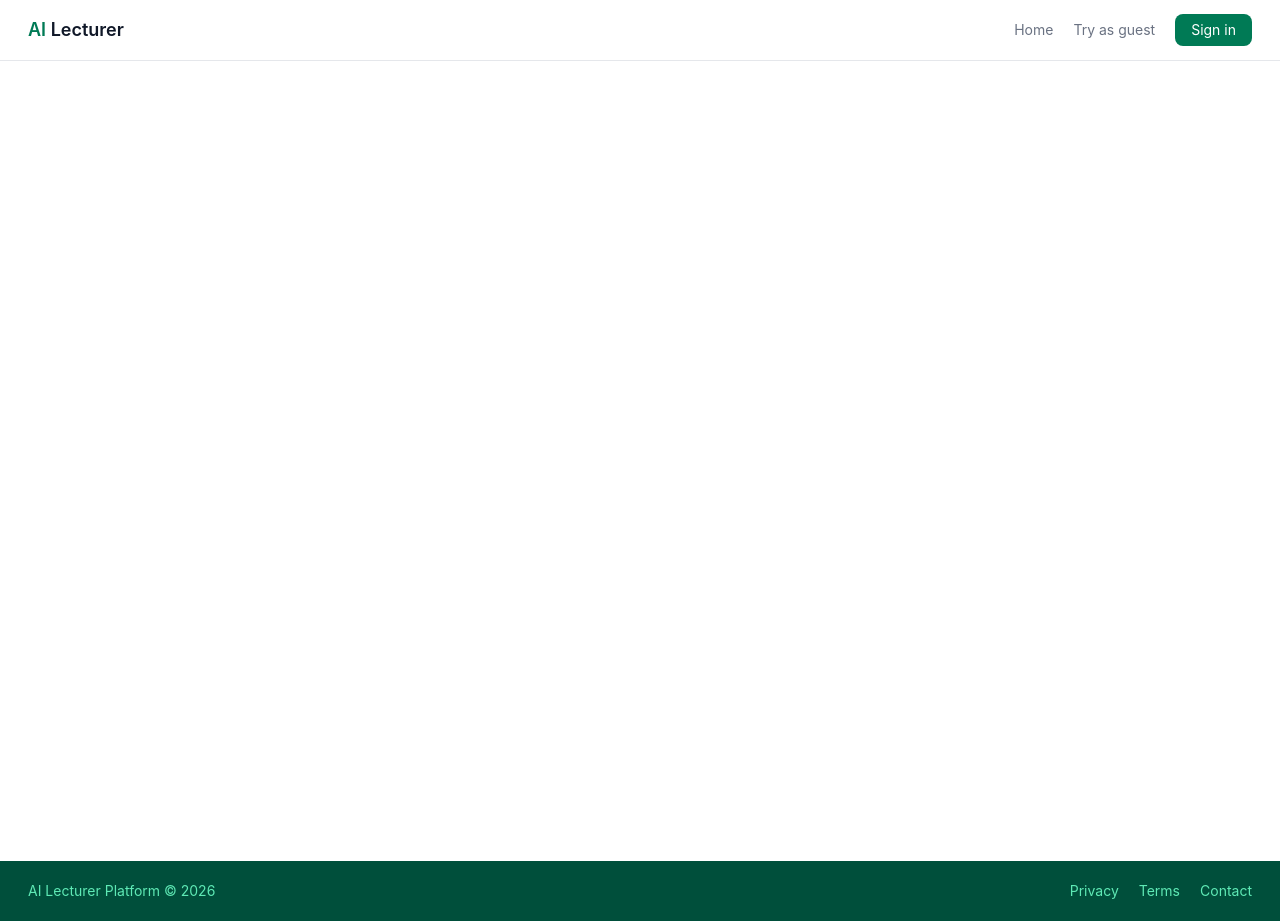
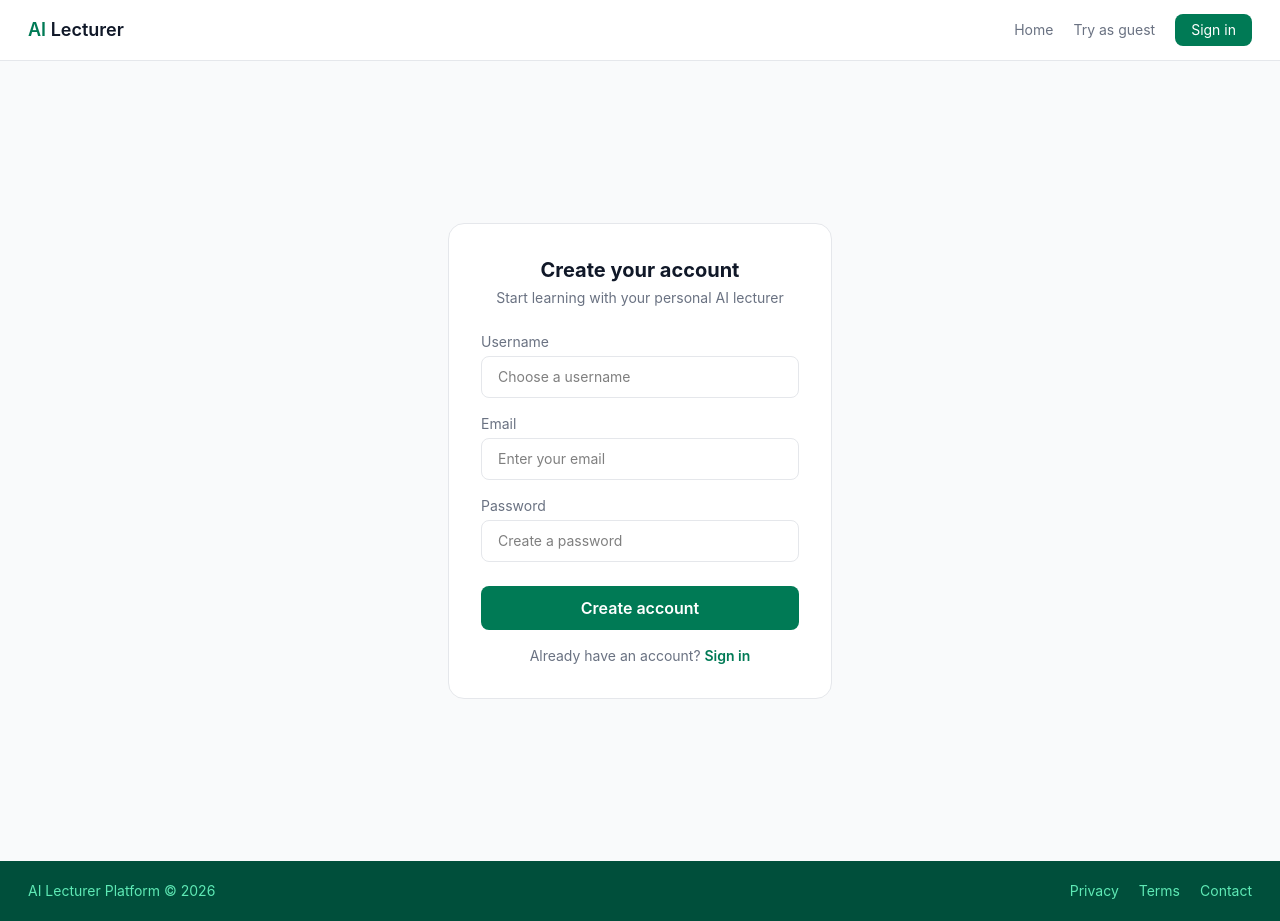
Before and after one commit to abdulbasitfaruq/Ai-lecturer-platform, a React app in the folder frontend/: page /register in a window 1280 px wide. Built offline with nearby package versions, Linux system fonts and the light colour scheme; the HTML template or start-up script is replaced by a standard one.

Commit message:
add registering page and fixing the error

```diff
--- a/frontend/src/App.jsx
+++ b/frontend/src/App.jsx
@@ -1,23 +1,21 @@
 import Navbar from './components/Navbar'
 import Footer from './components/Footer'
 import HomePage from './pages/HomePage'
-import {Routes, Route} from 'react-router-dom'
+import {Routes, Route, BrowserRouter} from 'react-router-dom'
 import LoginPage from './pages/LoginPage'
+import RegisterPage from './pages/RegisterPage'
 
 function App() {
     return (
-        <div>
+        <BrowserRouter>
                 <Navbar />
-
-            <main className="min-h-screen">
                     <Routes>
                         <Route path="/" element={<HomePage  />} />
                         <Route path="/login" element={<LoginPage />} />
+                        <Route path="/register" element={<RegisterPage />} />
                     </Routes>
-            </main>
-
                 <Footer />
-        </div>
+        </BrowserRouter>
     )
 }
 
--- a/frontend/src/main.jsx
+++ b/frontend/src/main.jsx
@@ -1,13 +1,11 @@
 import React from 'react'
 import ReactDOM from 'react-dom/client'
-import { BrowserRouter } from 'react-router-dom'
+
 import App from './App.jsx'
 import './index.css'
 
 ReactDOM.createRoot(document.getElementById('root')).render(
   <React.StrictMode>
-    <BrowserRouter>
-      <App />
-    </BrowserRouter>
+      <App/>
   </React.StrictMode>
 )
--- /dev/null
+++ b/frontend/src/pages/RegisterPage.jsx
@@ -0,0 +1,99 @@
+import { useState } from 'react';
+import { useNavigate,Link } from 'react-router-dom';
+import { registerUser } from '../services/api';
+
+function RegisterPage() {
+    const navigate = useNavigate();
+    const [username, setUsername] = useState('');
+    const [email, setEmail] = useState('');
+    const [password, setPassword] = useState('');
+    const [error, setError] = useState('');
+    const [loading, setLoading] = useState(false);
+
+
+    const handleRegister = async (e) => {
+        e.preventDefault();
+        setLoading(true);
+        setError('');
+
+
+        try {
+          await registerUser(username, email, password);
+          navigate('/login');
+        } catch (err) {
+        setError(err.response?.data?.message || 'Registration failed. Username or email Already exists');
+          } finally {
+            setLoading(false);
+          }
+    }
+
+
+    return (
+        <div className="bg-gray-50 min-h-screen flex items-center justify-center">
+            <div className="bg-white rounded-2xl border border-gray-200 p-8 w-96">
+                <h2 className="text-xl font-bold text-gray-900 text-center mb-1">
+                    Create your account
+                </h2>
+                <p className="text-sm text-gray-500 text-center mb-6">
+                    Start learning with your personal AI lecturer
+                </p>
+
+                {error && (
+                    <div className="bg-red-50 text-red-600 text-sm p-3 rounded-lg mb-4">
+                        {error}
+                    </div>
+                )}
+
+                <div className="mb-4">
+                    <label className="block text-sm text-gray-500 mb-1">Username</label>
+                    <input
+                        type="text"
+                        value={username}
+                        onChange={(e) => setUsername(e.target.value)}
+                        className="w-full border border-gray-200 rounded-lg px-4 py-2.5 text-sm focus:outline-none focus:border-emerald-700"
+                        placeholder="Choose a username"
+                    />
+                </div>
+
+                <div className="mb-4">
+                    <label className="block text-sm text-gray-500 mb-1">Email</label>
+                    <input
+                        type="email"
+                        value={email}
+                        onChange={(e) => setEmail(e.target.value)}
+                        className="w-full border border-gray-200 rounded-lg px-4 py-2.5 text-sm focus:outline-none focus:border-emerald-700"
+                        placeholder="Enter your email"
+                    />
+                </div>
+
+                <div className="mb-6">
+                    <label className="block text-sm text-gray-500 mb-1">Password</label>
+                    <input
+                        type="password"
+                        value={password}
+                        onChange={(e) => setPassword(e.target.value)}
+                        className="w-full border border-gray-200 rounded-lg px-4 py-2.5 text-sm focus:outline-none focus:border-emerald-700"
+                        placeholder="Create a password"
+                    />
+                </div>
+
+                <button
+                    onClick={handleRegister}
+                    disabled={loading}
+                    className="w-full bg-emerald-700 text-white py-2.5 rounded-lg font-semibold hover:bg-emerald-800 disabled:bg-gray-300"
+                >
+                    {loading ? 'Creating account...' : 'Create account'}
+                </button>
+
+                <p className="text-sm text-gray-500 text-center mt-4">
+                    Already have an account?{' '}
+                    <Link to="/login" className="text-emerald-700 font-semibold">
+                        Sign in
+                    </Link>
+                </p>
+            </div>
+        </div>
+    )
+}
+
+export default RegisterPage
```
Also changed, not shown: 1 other file (tests, documents, lock files or other folders). Lines whose indentation alone changed are shown as unchanged.
